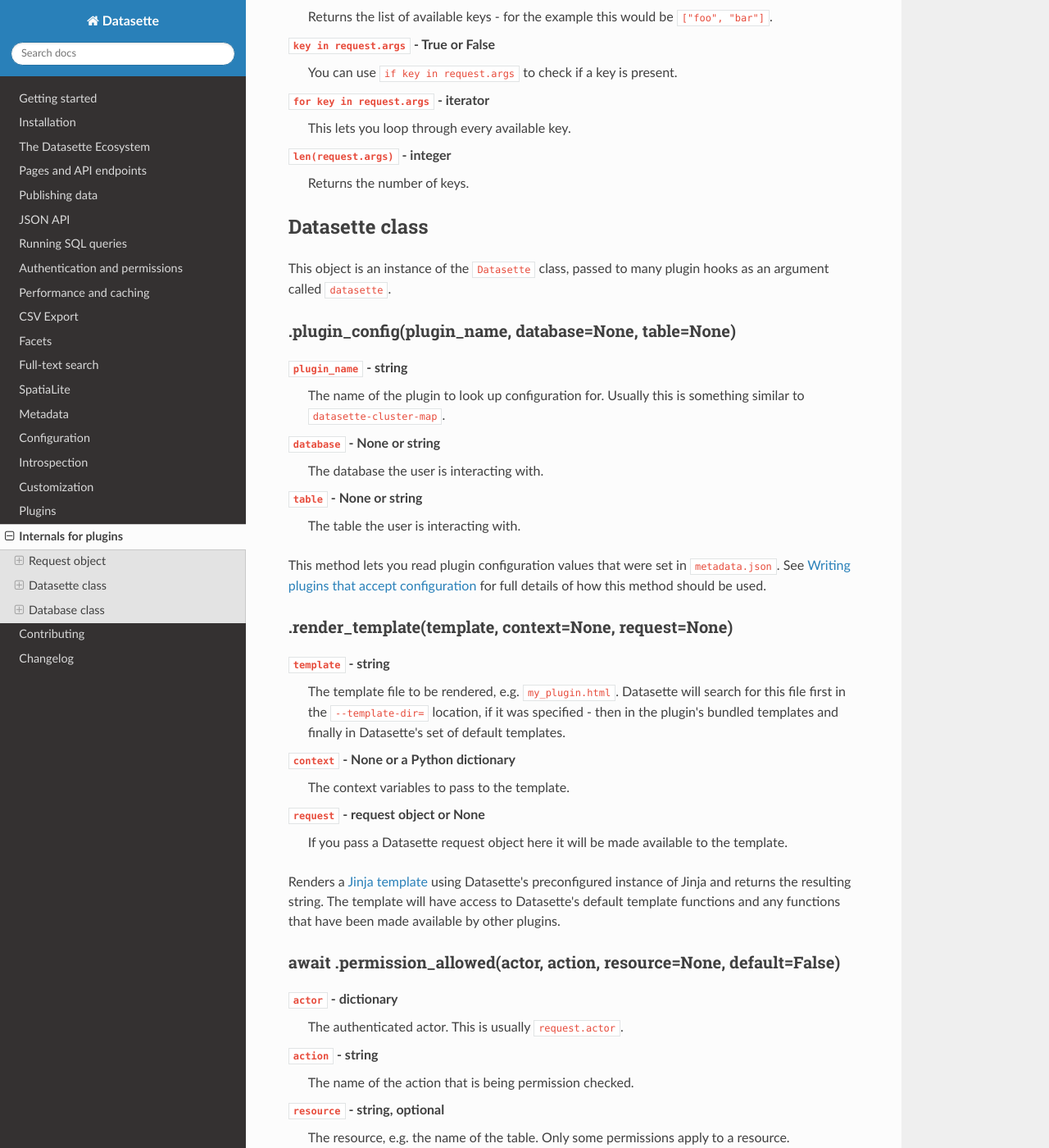
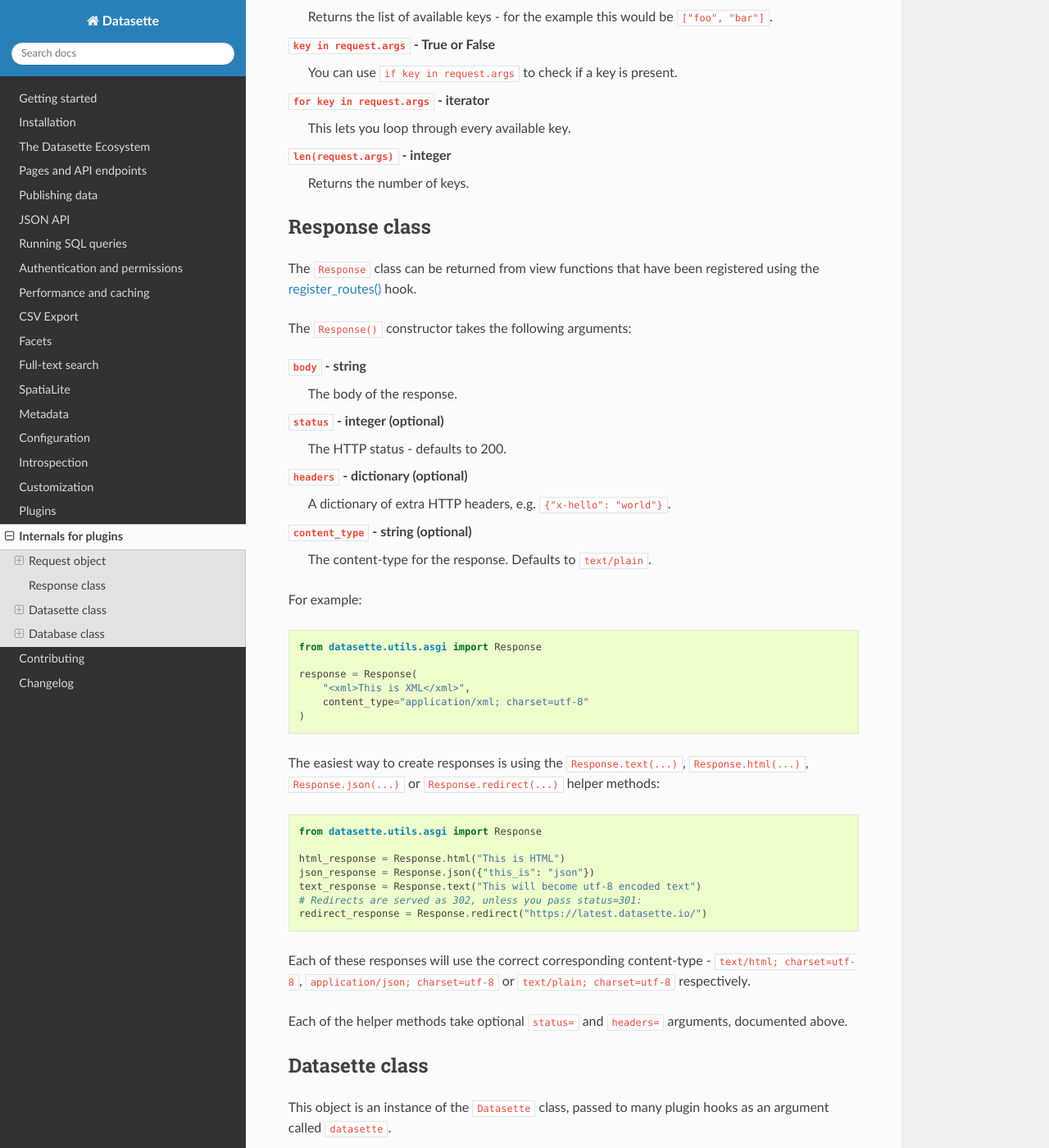
Before and after one commit to simonw/datasette, a Sphinx documentation site: the page built from docs/internals.rst, in a window 1280 px wide and 1400 px high, scrolled down 1814 px. Shown: the whole window at 82% size. Built offline with Sphinx 7.4.7 and the Read the Docs theme 2.0.0, drawn with Linux system fonts in a browser that asks for light colours.

Commit message:
Docs + unit tests for Response, closes #821

```diff
--- a/docs/internals.rst
+++ b/docs/internals.rst
@@ -79,6 +79,54 @@
 
 ``len(request.args)`` - integer
     Returns the number of keys.
+
+.. _internals_response:
+
+Response class
+~~~~~~~~~~~~~~
+
+The ``Response`` class can be returned from view functions that have been registered using the :ref:`plugin_register_routes` hook.
+
+The ``Response()`` constructor takes the following arguments:
+
+``body`` - string
+    The body of the response.
+
+``status`` - integer (optional)
+    The HTTP status - defaults to 200.
+
+``headers`` - dictionary (optional)
+    A dictionary of extra HTTP headers, e.g. ``{"x-hello": "world"}``.
+
+``content_type`` - string (optional)
+    The content-type for the response. Defaults to ``text/plain``.
+
+For example:
+
+.. code-block:: python
+
+    from datasette.utils.asgi import Response
+
+    response = Response(
+        "<xml>This is XML</xml>",
+        content_type="application/xml; charset=utf-8"
+    )
+
+The easiest way to create responses is using the ``Response.text(...)``, ``Response.html(...)``, ``Response.json(...)`` or ``Response.redirect(...)`` helper methods:
+
+.. code-block:: python
+
+    from datasette.utils.asgi import Response
+
+    html_response = Response.html("This is HTML")
+    json_response = Response.json({"this_is": "json"})
+    text_response = Response.text("This will become utf-8 encoded text")
+    # Redirects are served as 302, unless you pass status=301:
+    redirect_response = Response.redirect("https://latest.datasette.io/")
+
+Each of these responses will use the correct corresponding content-type - ``text/html; charset=utf-8``, ``application/json; charset=utf-8`` or ``text/plain; charset=utf-8`` respectively.
+
+Each of the helper methods take optional ``status=`` and ``headers=`` arguments, documented above.
 
 .. _internals_datasette:
 
--- a/docs/plugins.rst
+++ b/docs/plugins.rst
@@ -882,7 +882,7 @@
 ``receive`` - function
     The ASGI receive function.
 
-The function can either return a ``Response`` or it can return nothing and instead respond directly to the request using the ASGI ``receive`` function (for advanced uses only).
+The function can either return a :ref:`internals_response` or it can return nothing and instead respond directly to the request using the ASGI ``send`` function (for advanced uses only).
 
 .. _plugin_register_facet_classes:
 
```
Also changed, not shown: 2 other files.
